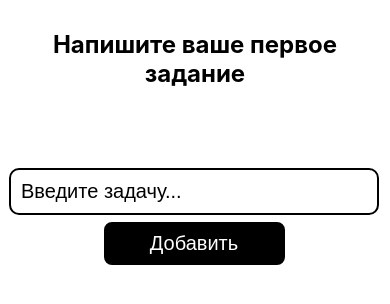
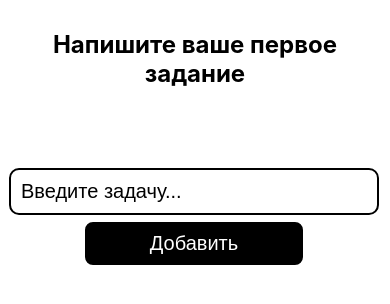
Before and after one commit to moust1k/todo_redux, a React (Create React App) app: page / in a window 390 px wide. Shown: the top 304 px of the page. Built offline with nearby package versions, Linux system fonts and the light colour scheme.

Commit message:
Update form.module.css

```diff
--- a/src/components/form/form.module.css
+++ b/src/components/form/form.module.css
@@ -57,8 +57,8 @@ button {
         width: 100%;
     }
 
-    .formWrapper button {
-        width: 50%;
+    .buttonStyle {
+        width: 60%;
         background: black;
         color: white;
     }
@@ -75,7 +75,7 @@ button {
         font-size: 25px;
     }
 
-    .formWrapper button {
+    .buttonStyle {
         width: 50%;
         background: black;
         color: white;
```
